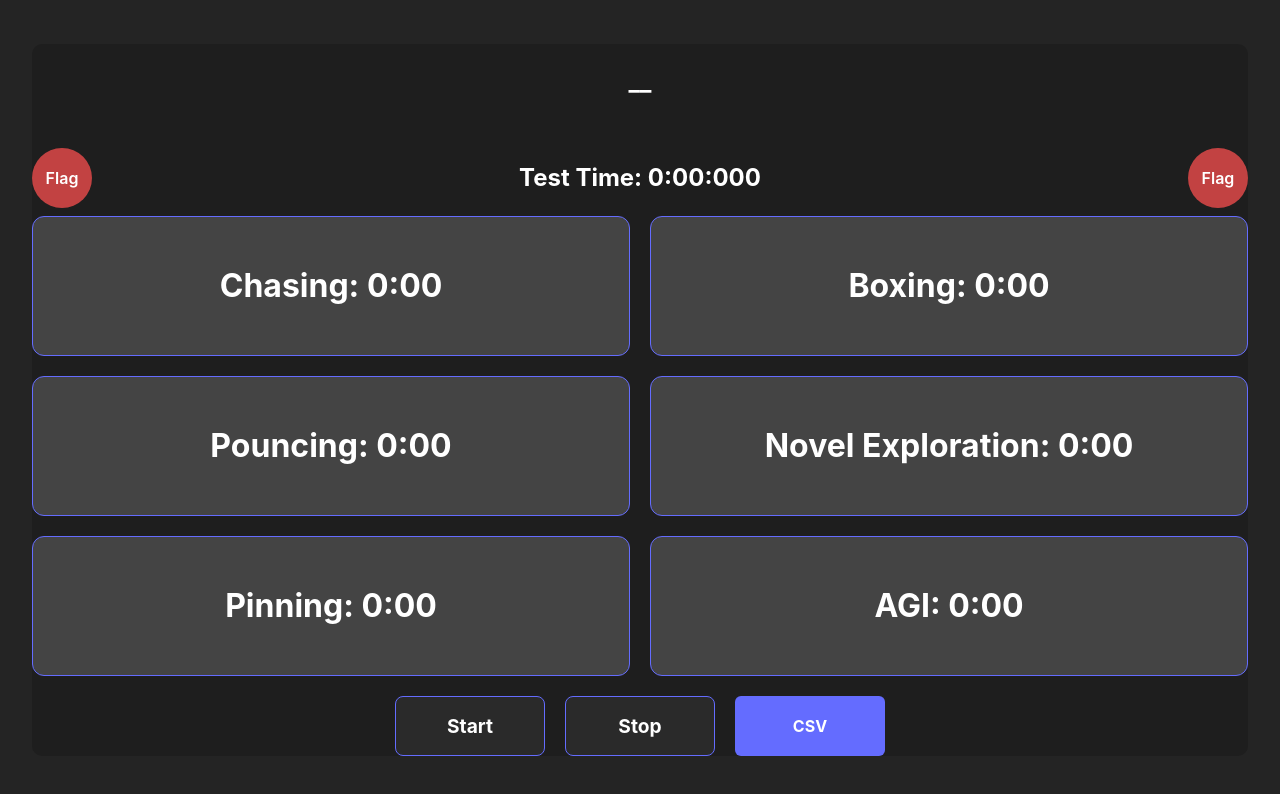
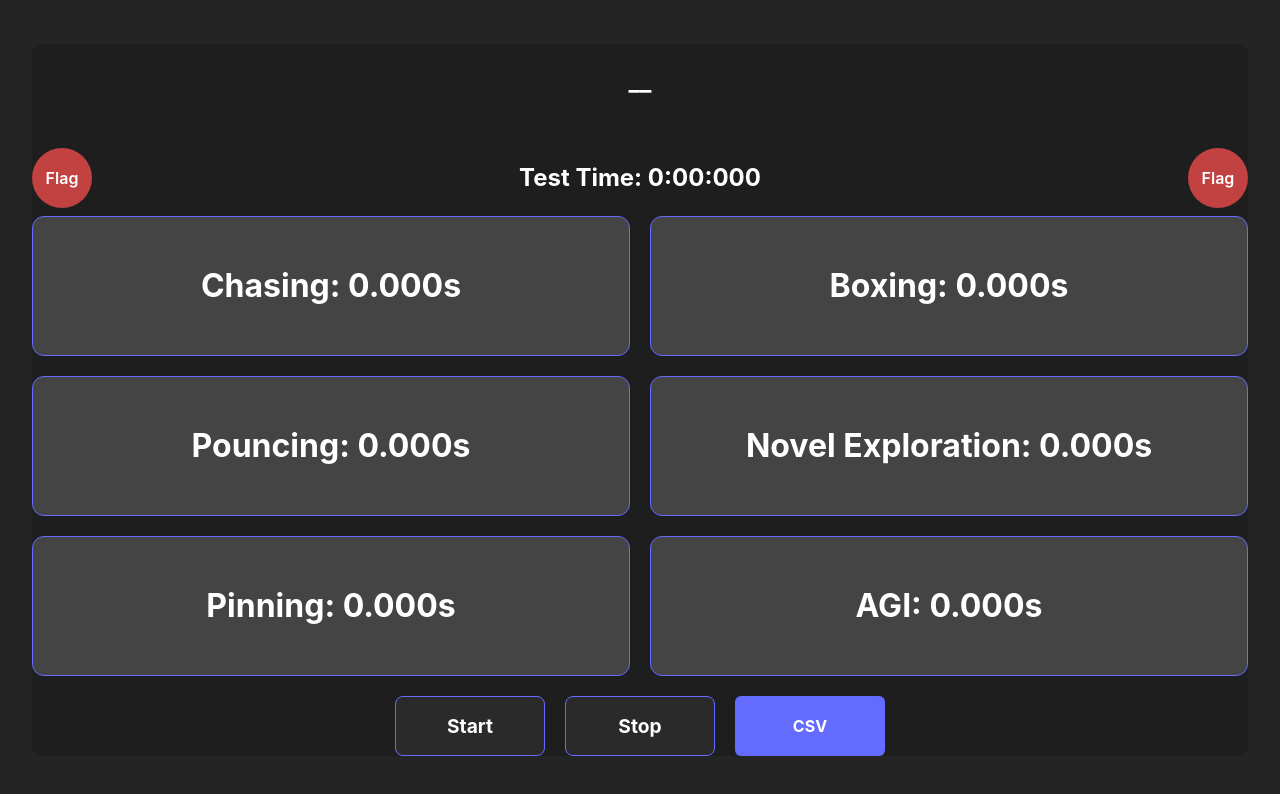
Before and after one commit to jwin-mm/Scoremate, a React (Vite) app: page /playmate/experiment in a window 1280 px wide. Shown: the top 794 px of the page. Built offline with nearby package versions, Linux system fonts and the light colour scheme.

Commit message:
updated button timers in terms of milliseconds

```diff
--- a/src/components/TimerButton.tsx
+++ b/src/components/TimerButton.tsx
@@ -14,10 +14,9 @@ const TimerButton: React.FC<TimerButtonProps> = ({ label, onTimeUpdate, disabled
   const [intervalId, setIntervalId] = useState<NodeJS.Timeout | null>(null);
 
   const formatTime = (milliseconds: number): string => {
-    const totalSeconds = Math.floor(milliseconds / 1000);
-    const mins = Math.floor(totalSeconds / 60);
-    const secs = totalSeconds % 60;
-    return `${mins}:${secs < 10 ? '0' : ''}${secs}`;
+    const secs = Math.floor(milliseconds / 1000);
+    const ms = milliseconds % 1000;
+    return `${secs}.${ms.toString().padStart(3, '0')}s`;
   };
 
   const handleTouchStart = () => {
@@ -29,11 +28,11 @@ const TimerButton: React.FC<TimerButtonProps> = ({ label, onTimeUpdate, disabled
 
     const id = setInterval(() => {
       setHoldTime((prev) => {
-        const updated = prev + 1000;
+        const updated = prev + 100;
         onTimeUpdate(label, updated, true);
         return updated;
       });
-    }, 1000);
+    }, 100);
 
     setIntervalId(id);
   };
@@ -66,7 +65,7 @@ const TimerButton: React.FC<TimerButtonProps> = ({ label, onTimeUpdate, disabled
       onTouchEnd={handleTouchEnd}
       onTouchCancel={handleTouchEnd}
       disabled={disabled}
-      style={{ userSelect: 'none', WebkitUserSelect: 'none' }} // prevent text selection
+      style={{ userSelect: 'none', WebkitUserSelect: 'none' }}
     >
       {label}: {formatTime(holdTime)}
     </button>
```
